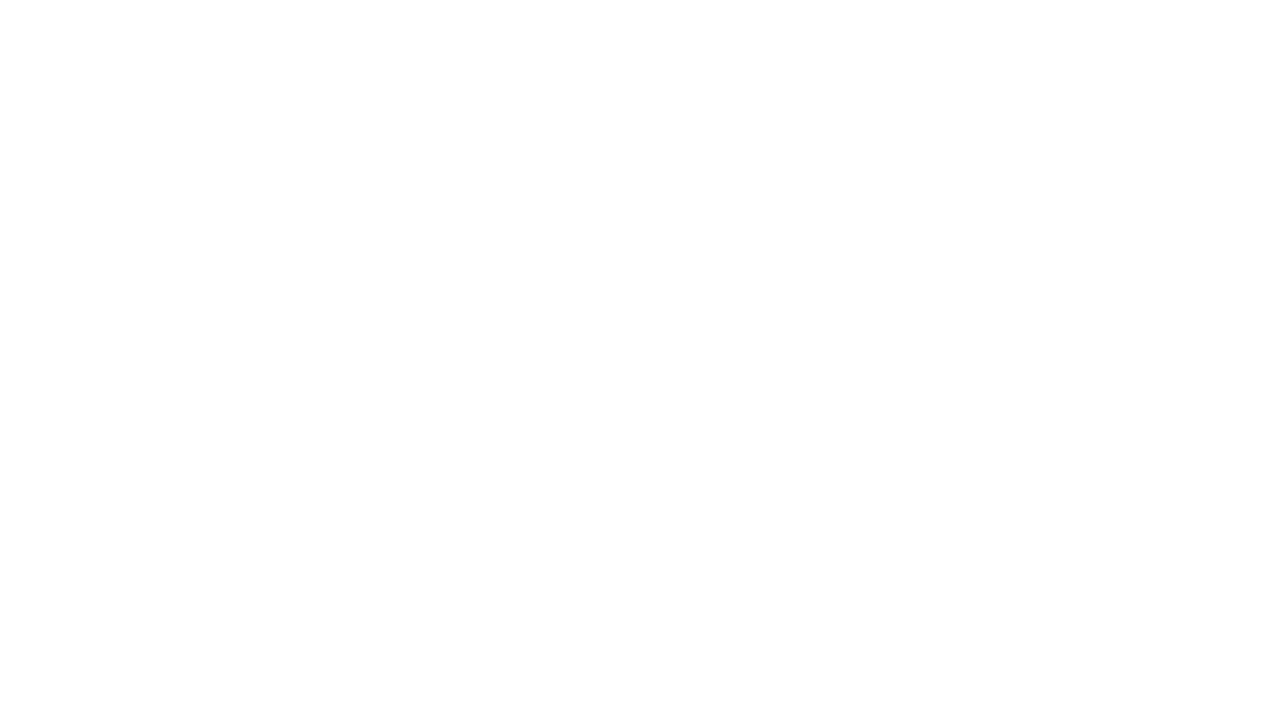
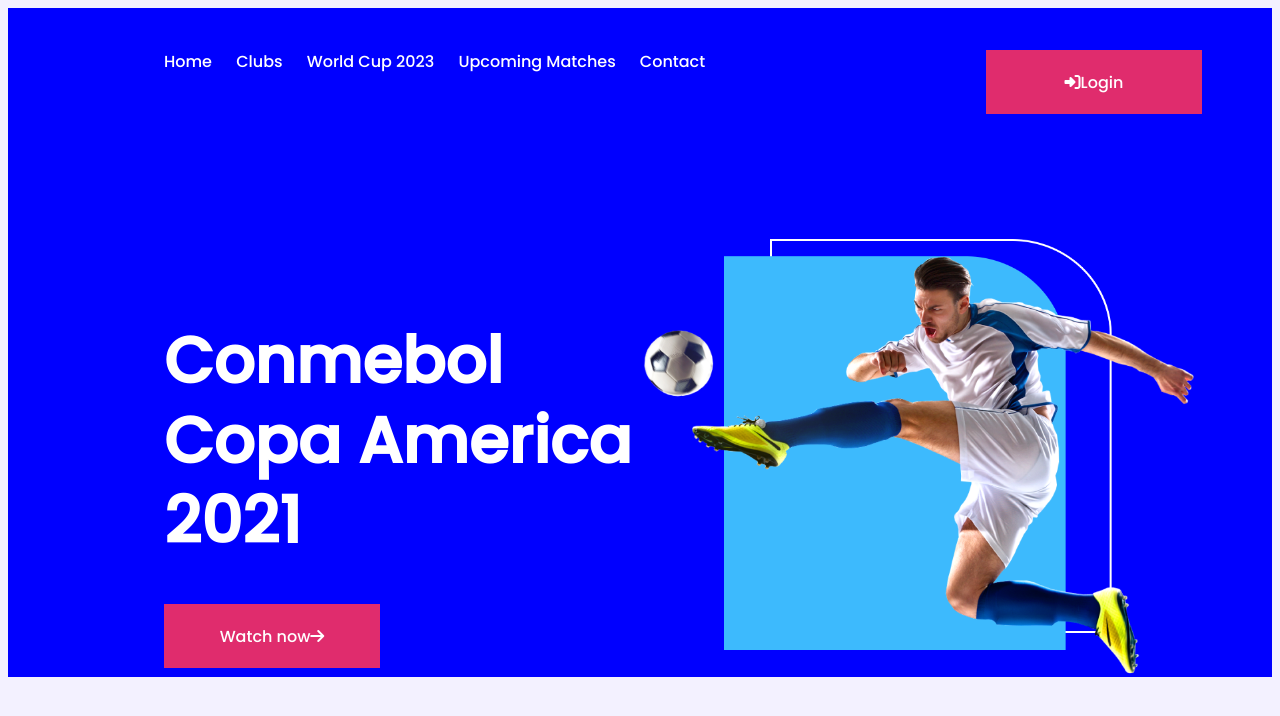
Before and after one commit to tanjilulkarim/Football-website-responsive-repo, a plain HTML site: page index.html in a window 1280 px wide. Drawn offline with Linux system fonts and the light colour scheme.

Commit message:
first-part-section

```diff
--- a/index.html
+++ b/index.html
@@ -17,14 +17,41 @@
 <body>
     <header>
         <nav>
+            <span class="nav-menu">
+                <a href="">Home</a>
+                <a href="">Clubs</a>
+                <a href="">World Cup 2023</a>
+                <a href="">Upcoming Matches</a>
+                <a href="">Contact</a>
+            </span>
             <span>
-                <a href=""></a>
-                <a href=""></a>
-                <a href=""></a>
-                <a href=""></a>
+                <a class="link-button" target="_blank"
+                    href="https://www.linkedin.com/in/tanjil-karim-37a678191/?originalSubdomain=bd"><i
+                        class="fas fa-sign-in-alt"></i>Login</a>
             </span>
+
         </nav>
     </header>
+    <main>
+        <section class="top-banner">
+            <div class="half-width">
+                <h1 class="first-tittle">Conmebol <br>
+                    Copa America <br>
+                    2021</h1>
+
+                <!-- <div class="2nd-button"> -->
+                <a class="link-button" target="_blank"
+                    href="https://www.linkedin.com/in/tanjil-karim-37a678191/?originalSubdomain=bd">Watch now<i
+                        class="fas fa-arrow-right"></i></a>
+                <!-- </div> -->
+            </div>
+
+            <div class="half-width">
+                <img src="images/banner.png" alt="">
+            </div>
+
+        </section>
+    </main>
 
 </body>
 
--- a/style.css
+++ b/style.css
@@ -0,0 +1,93 @@
+/* fonts */
+@import url('https://fonts.googleapis.com/css2?family=Poppins:wght@500&display=swap');
+/* common style */
+body{
+    font-family: 'Poppins', sans-serif;
+    background-color: #F3F1FF ;
+}
+
+/* nav part */
+
+nav a{
+    text-decoration: none;
+    font-weight: 500;
+    font-size: 16px;
+    padding-top: 102px;
+    margin-right: 20px;
+    margin-top: 42px;
+    color: white;
+
+
+
+}
+nav {
+    display: flex;
+    justify-content: space-between;
+    background-color: blue;
+    align-items: center;
+    padding-left: 156px;
+    padding-right: 50px;
+    align-items: center;
+
+
+
+}
+
+/* top par */
+.top-banner{
+    background-color: blue;
+    background-size: cover;
+}
+h1:hover{
+    transform: scale(1.5);
+
+    color: rgb(103, 114, 103);
+}
+
+
+
+h1{
+    width: 485px;
+    height: 230px;
+    margin-left: 156px;
+    margin-top: 207px;
+    font-weight: bold;
+    font-size: 64px;
+    line-height: 80px;
+    color: white;
+    transition: transform 5s;
+}
+.link-button{
+    text-decoration: none;
+    background: #E02C6D;
+    display: flex;
+    justify-content: center;
+    align-items: center;
+    padding: 10px 24px;
+    width: 168px;
+    height: 44px;
+    margin-left: 156px;
+    color: white;
+
+
+
+
+}
+.top-banner{
+    display: flex;
+}
+.half-width{
+    display: flex;
+    flex-direction: column;
+    width: 50%;
+}
+img:hover{
+    transform: scale(1.2) translate(40px);
+}
+.half-width img{
+    width: 556.01px;
+    height: 438px;
+    left: 1266.01px;
+    margin-top: 125px;
+    transition: transform 5s ;
+}
```
